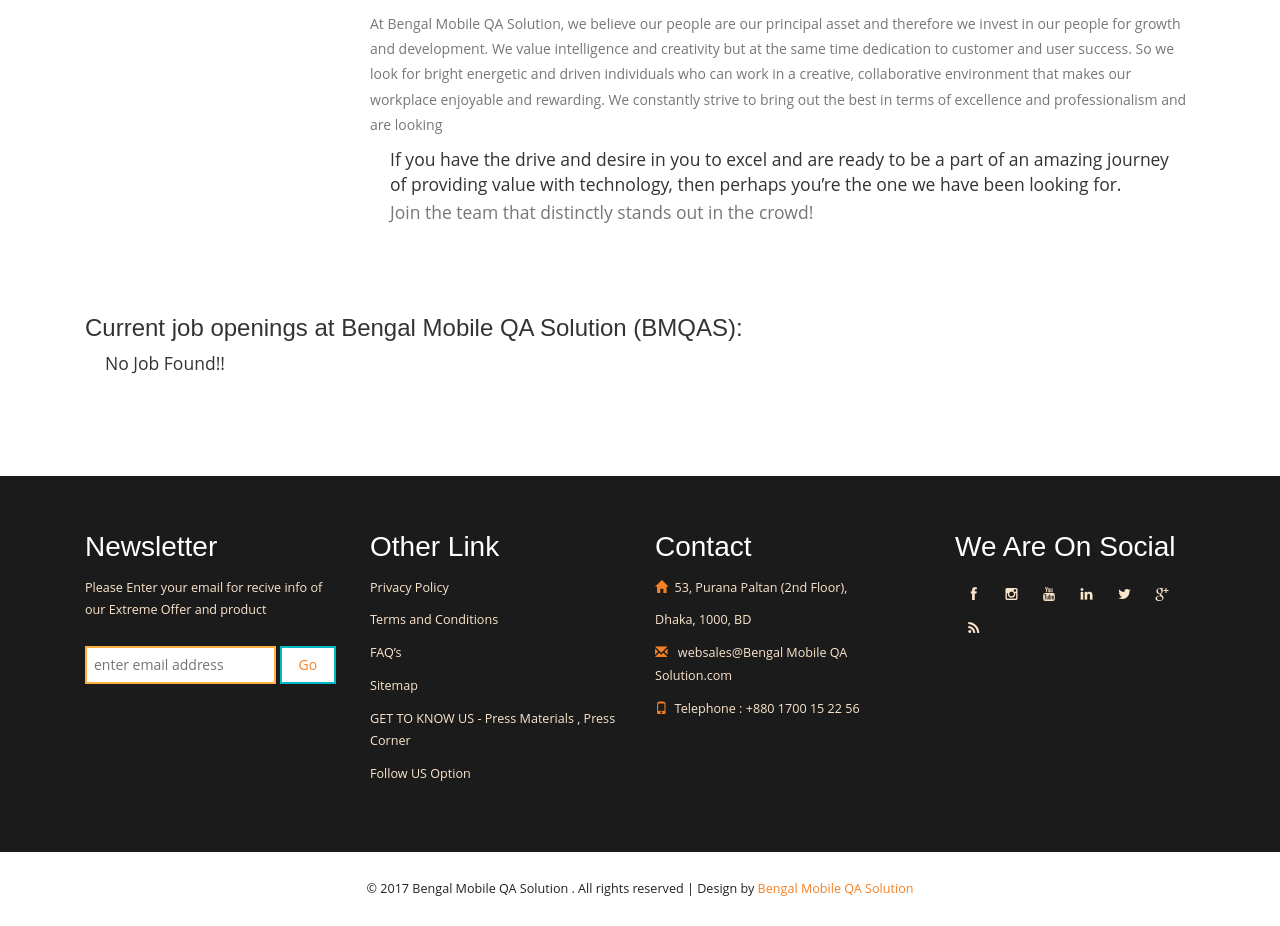
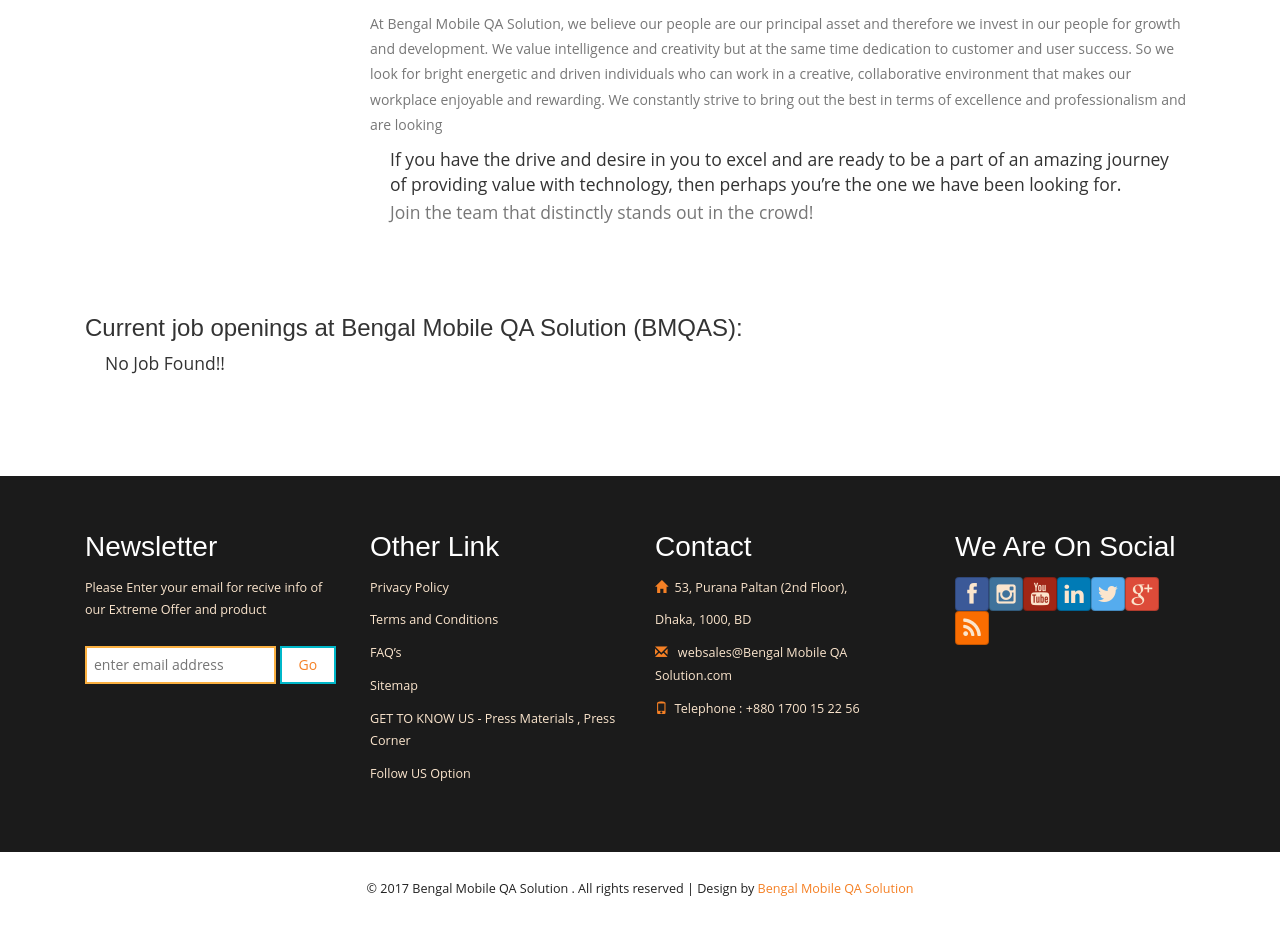
Before and after one commit to TonmoyRudra/tonmoyrudra.github.io, a plain HTML site: page bmqas/career.html in a window 1280 px wide. Shown: the part 352-1278 px from the top of the page. Drawn offline with Linux system fonts and the light colour scheme; files whose address does not match are found by name.

Commit message:
style add

```diff
--- a/bmqas/career.html
+++ b/bmqas/career.html
@@ -11,6 +11,7 @@ License URL: http://creativecommons.org/licenses/by/3.0/
     <title>Career || Bengal Mobile QA Solution</title>
     <link href="css/bootstrap.css" rel="stylesheet" type="text/css" media="all">
     <link href="css/style.css" rel="stylesheet" type="text/css" media="all" />
+    <link href="css/bootstrap-social.css" rel="stylesheet" type="text/css" media="all">
     <meta name="viewport" content="width=device-width, initial-scale=1">
     <meta http-equiv="Content-Type" content="text/html; charset=utf-8" />
     <meta name="keywords" content="Smart Refit Responsive web template, Bootstrap Web Templates, Flat Web Templates, Android Compatible web template,
```
Also changed, not shown: bmqas/about.html (+1 -0 lines), bmqas/apps.html (+1 -0 lines), bmqas/index.html (+1 -0 lines), bmqas/services.html (+1 -0 lines).
